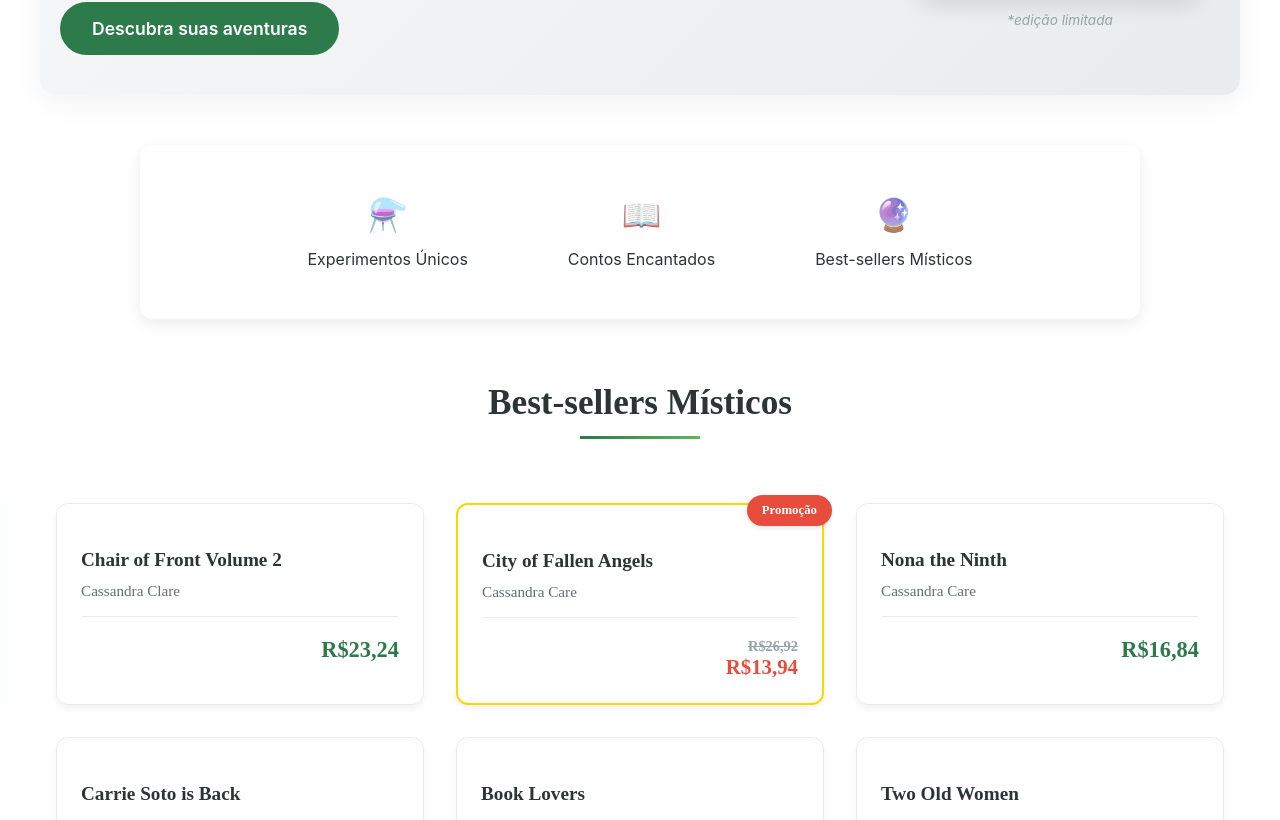
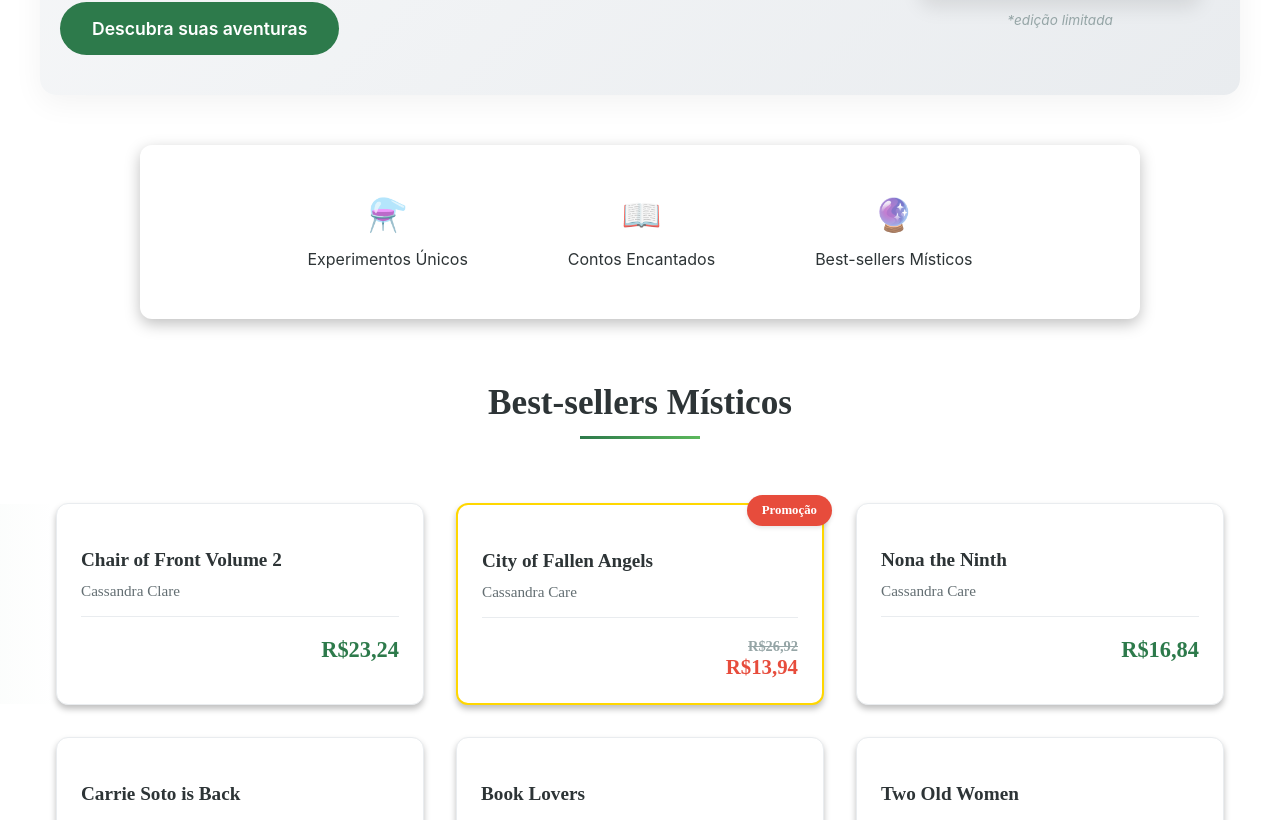
Before and after one commit to kauabarros-24/carrinho-do-dudu, a Vue app: page / in a window 1280 px wide. Shown: the part 580-1400 px from the top of the page. Built offline with nearby package versions, Linux system fonts and the light colour scheme.

Commit message:
CHORE: Change box-shadow

```diff
--- a/src/components/home/Main.vue
+++ b/src/components/home/Main.vue
@@ -99,7 +99,7 @@
     padding: 1.5rem;
     position: relative;
     transition: all 0.3s cubic-bezier(0.4, 0, 0.2, 1);
-    box-shadow: 0 4px 6px rgba(0, 0, 0, 0.05);
+    box-shadow: 0 4px 6px rgba(1, 1, 1, 0.25);
     border: 1px solid #e9ecef;
   }
 
--- a/src/components/home/Presentation.vue
+++ b/src/components/home/Presentation.vue
@@ -178,7 +178,7 @@ h1 {
   padding: 30px;
   background: #fff;
   border-radius: 12px;
-  box-shadow: 0 5px 15px rgba(0, 0, 0, 0.08);
+  box-shadow: 0 5px 15px rgba(2, 2, 2, 0.25);
 }
 
 .feature-item {
```
